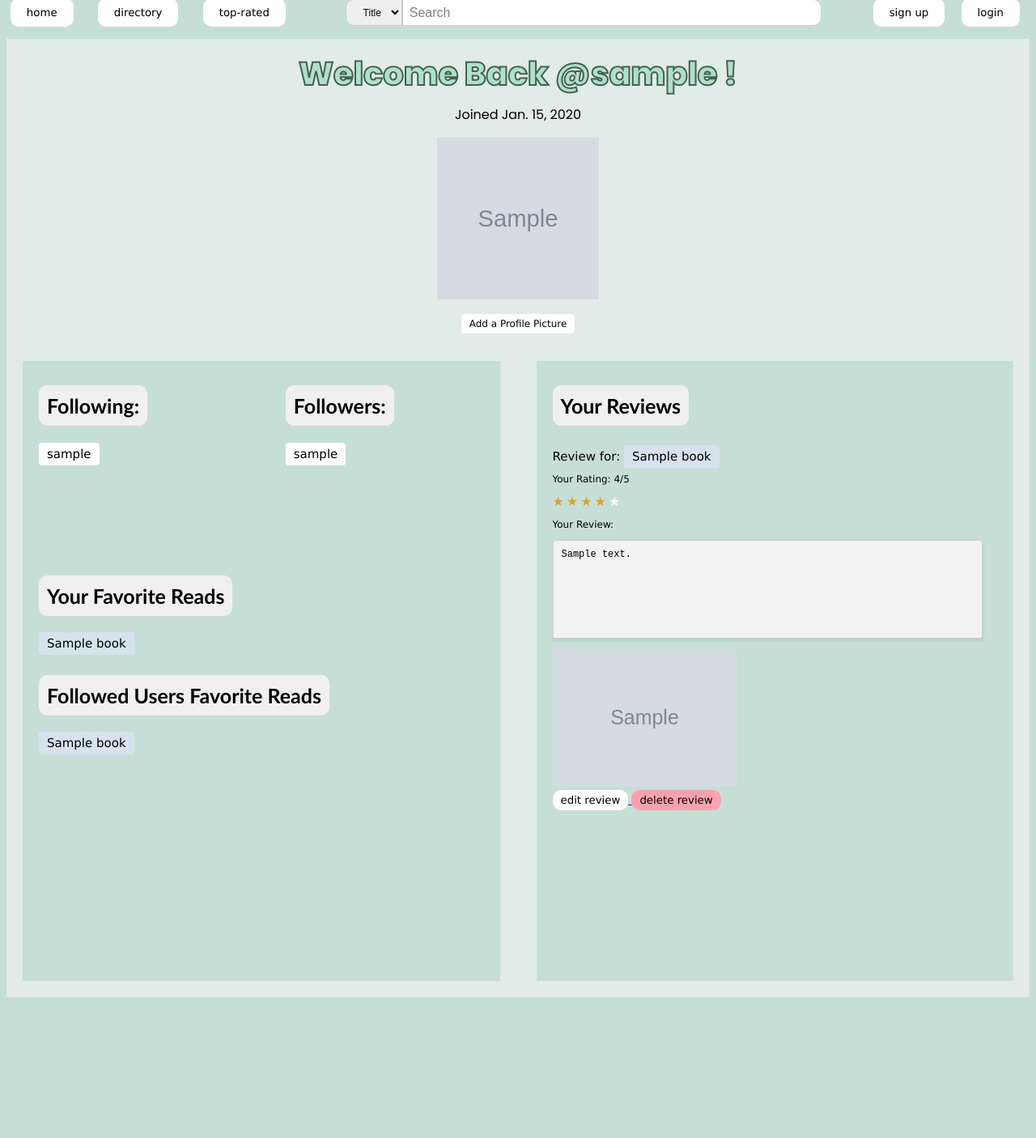
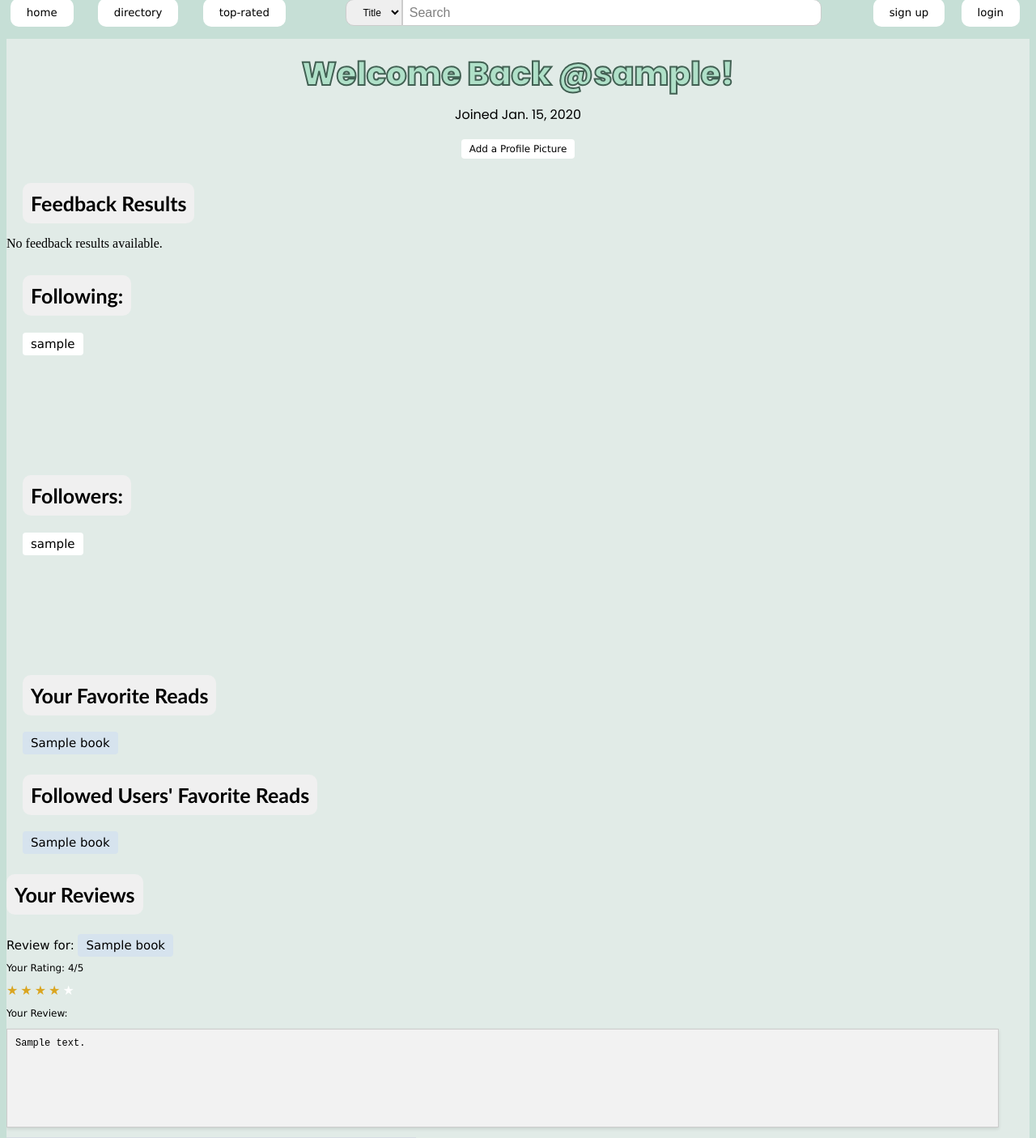
Before and after one commit to vkommu1/GoogleChallenge, a Django app: page /profiles/1/page in a window 1280 px wide. Shown: the part 17-1423 px from the top of the page at 81% size. Before the commit the page ends 1249 px from the top, so only its background shows below. Run offline with Django 4.2, Linux system fonts and the light colour scheme; data comes from the database, SQL or seed files in the repository; tables that the repository leaves empty hold one stand-in row (values such as "Sample post"); grey boxes marked "Sample" are stand-in pictures; some libraries are stand-ins or nearby versions.

Commit message:
uploading to profile page 1 query is working

```diff
--- a/api_interaction/urls.py
+++ b/api_interaction/urls.py
@@ -2,11 +2,12 @@
 
 from . import views
 from reviews import views as reviewsViews
-from .views import generate_feedback
+from .views import generate_feedback, save_feedback
 
 app_name = "api_interaction"
 
 urlpatterns = [
     path("", views.Home, name="home_page"),
-    path("feedback/",  views.generate_feedback, name="generate_feedback")
+    path("feedback/",  views.generate_feedback, name="generate_feedback"),
+    path("save_feedback/", save_feedback, name='save_feedback'),
 ]
--- a/profiles/models.py
+++ b/profiles/models.py
@@ -13,6 +13,7 @@
     favorite_books = models.ManyToManyField(Book, blank=True)
     followed_users = models.ManyToManyField("self", blank=True, related_name="following", symmetrical=False)
     follower_users = models.ManyToManyField("self", blank=True, related_name="followers", symmetrical=False)
+    feedback_results = models.JSONField(blank=True, null = True)
 
     def __str__(self):
         return str(self.user.id)
--- a/profiles/views.py
+++ b/profiles/views.py
@@ -7,6 +7,7 @@
 from reviews.models import Review
 from profiles.models import UserProfile
 from .forms import ProfilePictureForm
+import json
 
 def profile(request, user_id):
     profile_user = User.objects.get(pk=user_id)
@@ -22,6 +23,7 @@
             'profile_user': profile_user,
             'reviews': reviews,
             'profile': profile,
+            'feedback_results': profile.feedback_results if profile.feedback_results else {},
         }
         if signed_in_user.is_authenticated:
             try:
@@ -46,11 +48,13 @@
             for book in followed_user.favorite_books.all():
                 if book not in followed_fav_books:
                     followed_fav_books.add(book)
+        feedback_results = profile.feedback_results if profile.feedback_results else {}
         context =  {
             'profile_user': profile_user,
             'reviews': reviews,
             'profile': profile,
             'followed_fav_books': followed_fav_books,
+            'feedback_results': feedback_results,
         }
         return render(request, 'profiles/user-profile.html', context)
     return None
--- a/templates/profiles/user-profile.html
+++ b/templates/profiles/user-profile.html
@@ -6,11 +6,10 @@
 
 {% block content %}
 <div class="content-section">
-    <h2 class = "user-back">Welcome Back @{{profile_user.username}} !</h2>
-    <p class = "date-userhood">Joined {{profile_user.date_joined.date}}</p>
-    <p class = "profile-things">
+    <h2 class="user-back">Welcome Back @{{ profile_user.username }}!</h2>
+    <p class="date-userhood">Joined {{ profile_user.date_joined.date }}</p>
     {% if profile.profile_picture %}
-        <div class = "square">
+    <div class="square">
         <img src="{{ MEDIA_URL }}{{ profile.profile_picture }}" alt="Profile Picture">
     </div>
     {% endif %}
@@ -18,15 +17,19 @@
     <form method="post" enctype="multipart/form-data">
         {% csrf_token %}
         {{ form }}
-          <a class = "add-pfp" href="{% url 'profiles:upload_profile_picture' profile_user.id %}">Add a Profile Picture </a>
+        <a class="add-pfp" href="{% url 'profiles:upload_profile_picture' profile_user.id %}">Add a Profile Picture</a>
     </form>
-    </p>
+
+    <h2 class="header-1">Feedback Results</h2>
+    {% if feedback_results %}
+    <div>
+        <p>Uniform: {{ feedback_results.uniform }}</p>
+        <p>Real World Proportions: {{ feedback_results.real_world_proportions }}</p>
     </div>
-  <div></div>
-    <div class="grid-container">
-        <div class="left-s">
-          <div class="ff-cont">
-            <div class="lsection">
+    {% else %}
+    <p>No feedback results available.</p>
+    {% endif %}
+
     <h2 class="header-1">Following:</h2>
     <div class="lsection-text">
         {% for followed_user in profile.followed_users.all %}
@@ -35,8 +38,7 @@
         <p class="no-follower">None</p>
         {% endfor %}
     </div>
-            </div>
-            <div class="rsection">
+
     <h2 class="header-1">Followers:</h2>
     <div class="rsection-text">
         {% for follower in profile.follower_users.all %}
@@ -45,45 +47,40 @@
         <p class="no-follower">None</p>
         {% endfor %}
     </div>
-            </div>
-          </div>
+
     <h2 class="header-1">Your Favorite Reads</h2>
     {% for book in profile.favorite_books.all %}
-          <p class="my-fav-book"><a class = "rand-title" href="{% url 'books:view_book' book.id %}">{{ book.title }}</a></p>
+    <p class="my-fav-book"><a class="rand-title" href="{% url 'books:view_book' book.id %}">{{ book.title }}</a></p>
     {% empty %}
     <p class="my-fav-book">No favorite books.</p>
     {% endfor %}
-          <h2 class="header-1">Followed Users Favorite Reads</h2>
+
+    <h2 class="header-1">Followed Users' Favorite Reads</h2>
     {% for book in followed_fav_books %}
-            <p class="my-fav-book"><a class = "rand-title" href="{% url 'books:view_book' book.id %}">{{ book.title }}</a></p>
+    <p class="my-fav-book"><a class="rand-title" href="{% url 'books:view_book' book.id %}">{{ book.title }}</a></p>
     {% empty %}
     <p class="my-fav-book" style="padding: 5px 10px;">No favorite books.</p>
     {% endfor %}
 
-        </div>
-        <div class="right-s">
     <h2 class="header-2">Your Reviews</h2>
     <div class="review-block">
         {% for review in reviews %}
         <div class="review-row">
             <div class="review-books" style="padding-top: .5em">
-              <b class="rev-for">Review for: <a class="rand-title" href="{% url 'books:view_book' review.book.id %}">{{review.book.title}}</a></b>
+                <b class="rev-for">Review for: <a class="rand-title" href="{% url 'books:view_book' review.book.id %}">{{ review.book.title }}</a></b>
             </div>
             <div class="review-contents">
-              <p class="rating-prof">Your Rating: {{review.rating}}/5</p>
-              <div class="Stars" style="--rating: {{review.rating}};" aria-label="Rating of this product is {{review.rating}} out of 5."></div>
+                <p class="rating-prof">Your Rating: {{ review.rating }}/5</p>
+                <div class="Stars" style="--rating: {{ review.rating }};" aria-label="Rating of this product is {{ review.rating }} out of 5."></div>
                 <p class="rating-prof">Your Review:</p>
-              <p class="user-rev">{{review.text}}</p>
-
-              <div>
+                <p class="user-rev">{{ review.text }}</p>
                 {% if review.images %}
                 <img src="{{ MEDIA_URL }}{{ review.images }}" alt="Review Image" style="width: 40%; height: 100%;">
                 {% endif %}
-              </div>
                 <a href="{% url 'books:edit_review' review.book.id %}">
                     <button type="edit-rev" class="edit-rev">Edit Review</button>
                 </a>
-              <a href="{% url 'books:edit_review' review.book.id %}">
+                <a href="{% url 'books:delete_review' review.book.id %}">
                     <button type="delete-rev" class="rev-button delete-button">Delete Review</button>
                 </a>
             </div>
@@ -91,6 +88,4 @@
         {% endfor %}
     </div>
 </div>
-      </div>
-
 {% endblock %}
```
Also changed, not shown: api_interaction/views.py (+29 -1 lines), templates/books/feedback.html (+7 -0 lines). Lines whose indentation alone changed are shown as unchanged.
